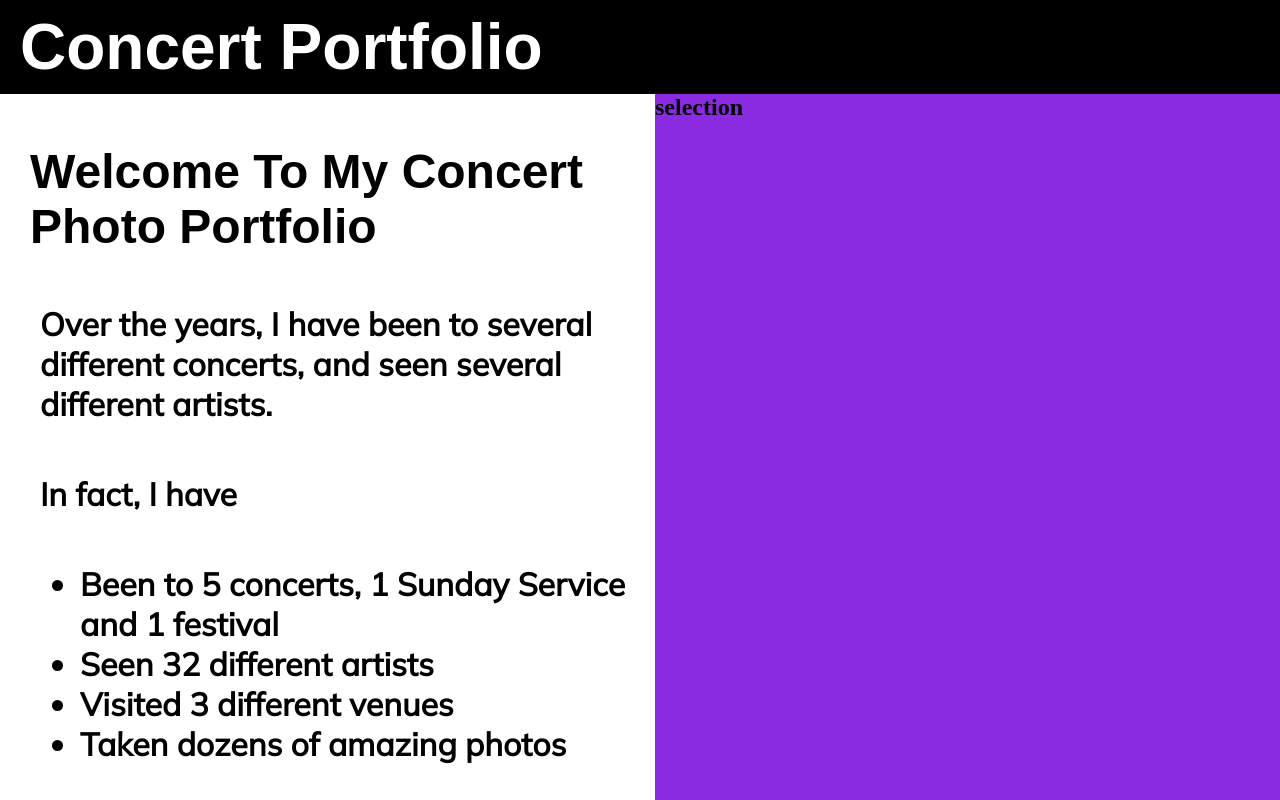
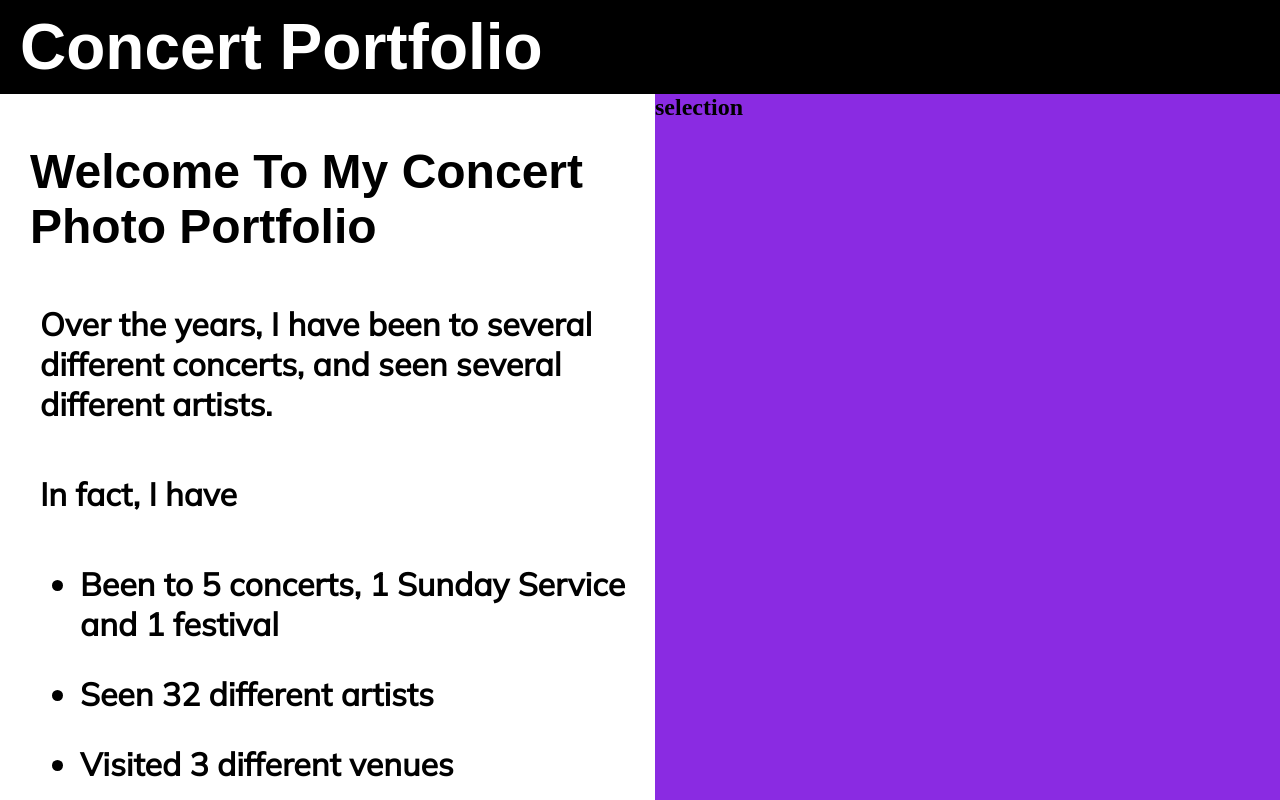
Before and after one commit to johnclimie/concertportfolio, a React (Create React App) app: page / in a window 1280 px wide. Shown: the top 800 px of the page. Built offline with nearby package versions, Linux system fonts and the light colour scheme; a web font is replaced by a local one.

Commit message:
Centered webpage and set max width to 2560px

```diff
--- a/src/App.js
+++ b/src/App.js
@@ -8,6 +8,7 @@ function App() {
           <h1 id='page-title'>Concert Portfolio</h1>
         </a>
       </nav>
+
 
       <section id='welcome'>
         <div id='about'>
@@ -36,6 +37,8 @@ function App() {
           <h1>selection</h1>
         </div>
       </section>
+
+
     </div>
   );
 }
--- a/src/style.css
+++ b/src/style.css
@@ -25,6 +25,9 @@
 
 #welcome {
     display: flex;
+    margin-right: auto;
+    margin-left: auto;
+    max-width: 2560px;
 }
 
 #about {
@@ -60,3 +63,7 @@
     font-size: 2rem;
     font-weight: bold;
 }
+
+#welcome-content ul li {
+    margin: 30px 0px 30px 0px;
+}
```
